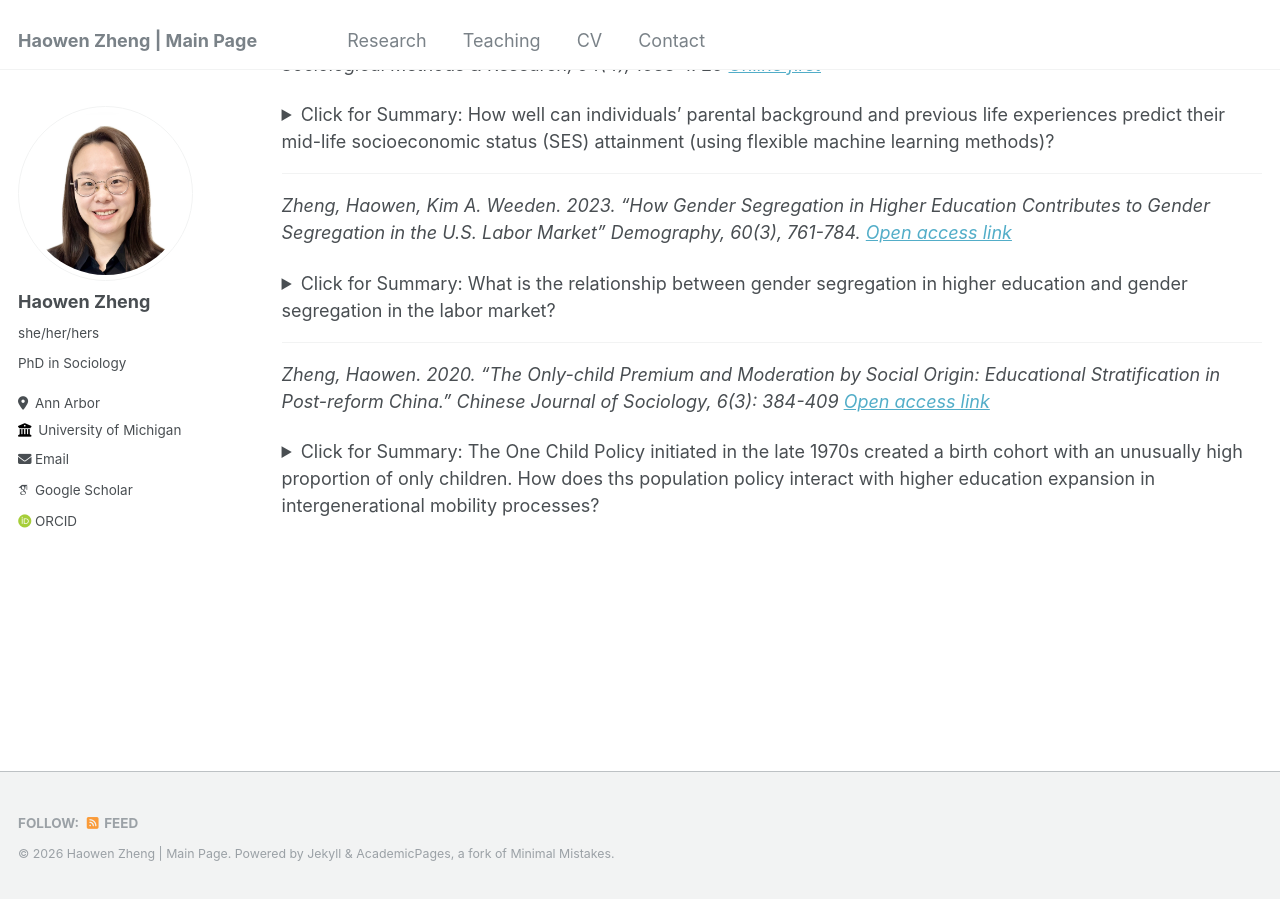
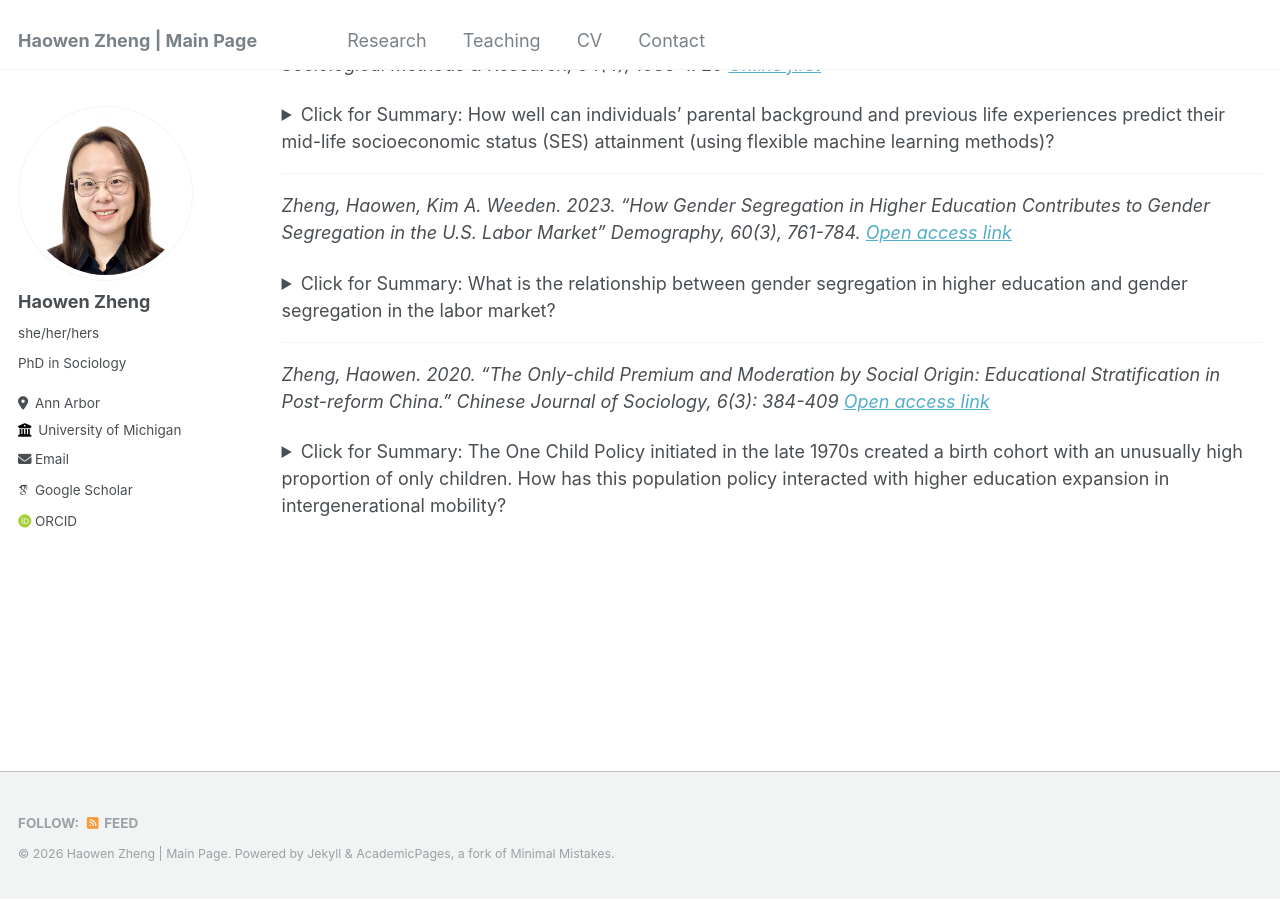
Before and after one commit to haowenzhg/haowenzhg.github.io, a Jekyll site: the page built from _pages/research.md, in a window 1280 px wide and 900 px high, scrolled down 776 px. Built offline with Jekyll 4.4.1, drawn with Linux system fonts in a browser that asks for light colours; some web fonts are replaced.

Commit message:
Update research.md
corrected typo in last paper summary

```diff
--- a/_pages/research.md
+++ b/_pages/research.md
@@ -56,7 +56,7 @@ _Zheng, Haowen, Kim A. Weeden. 2023. “How Gender Segregation in Higher Educati
 _Zheng, Haowen. 2020. “The Only-child Premium and Moderation by Social Origin: Educational Stratification in Post-reform China.” Chinese Journal of Sociology, 6(3): 384-409 [Open access link](https://journals.sagepub.com/doi/full/10.1177/2057150X20934066)_
 <details>
 
-<summary> Click for Summary: The One Child Policy initiated in the late 1970s created a birth cohort with an unusually high proportion of only children. How does ths population policy interact with higher education expansion in intergenerational mobility processes? </summary> This paper examines the relationship between being the only child in the family and educational attainment, as well as its potential variations by social origin. Drawing my sample from the China Family Panel Studies, I compare two birth cohorts born before and after the birth-control policy. Results show that in the younger cohort, being the only child in the family produces a premium in educational outcomes, including years of completed schooling and odds of progressing through critical grade transitions. In addition, I observe a pattern that the only-child premium tends to be larger for people with higher social origins in competitive grade transitions.
+<summary> Click for Summary: The One Child Policy initiated in the late 1970s created a birth cohort with an unusually high proportion of only children. How has this population policy interacted with higher education expansion in intergenerational mobility? </summary> This paper examines the relationship between being the only child in the family and educational attainment, as well as its potential variations by social origin. Drawing my sample from the China Family Panel Studies, I compare two birth cohorts born before and after the birth-control policy. Results show that in the younger cohort, being the only child in the family produces a premium in educational outcomes, including years of completed schooling and odds of progressing through critical grade transitions. In addition, I observe a pattern that the only-child premium tends to be larger for people with higher social origins in competitive grade transitions.
 
 * Master's Award for Academic Achievement in the Social Sciences, New York University
 
```
